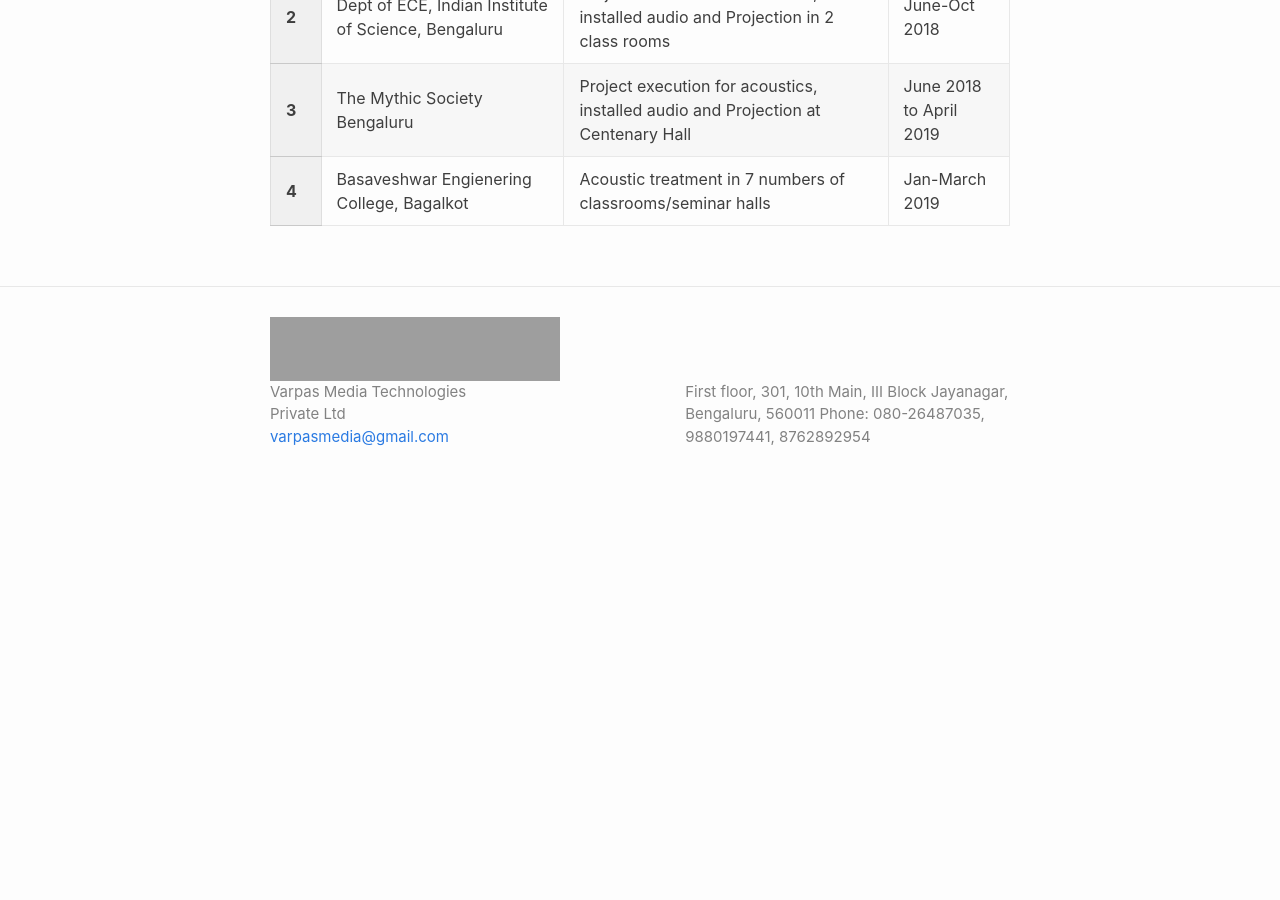
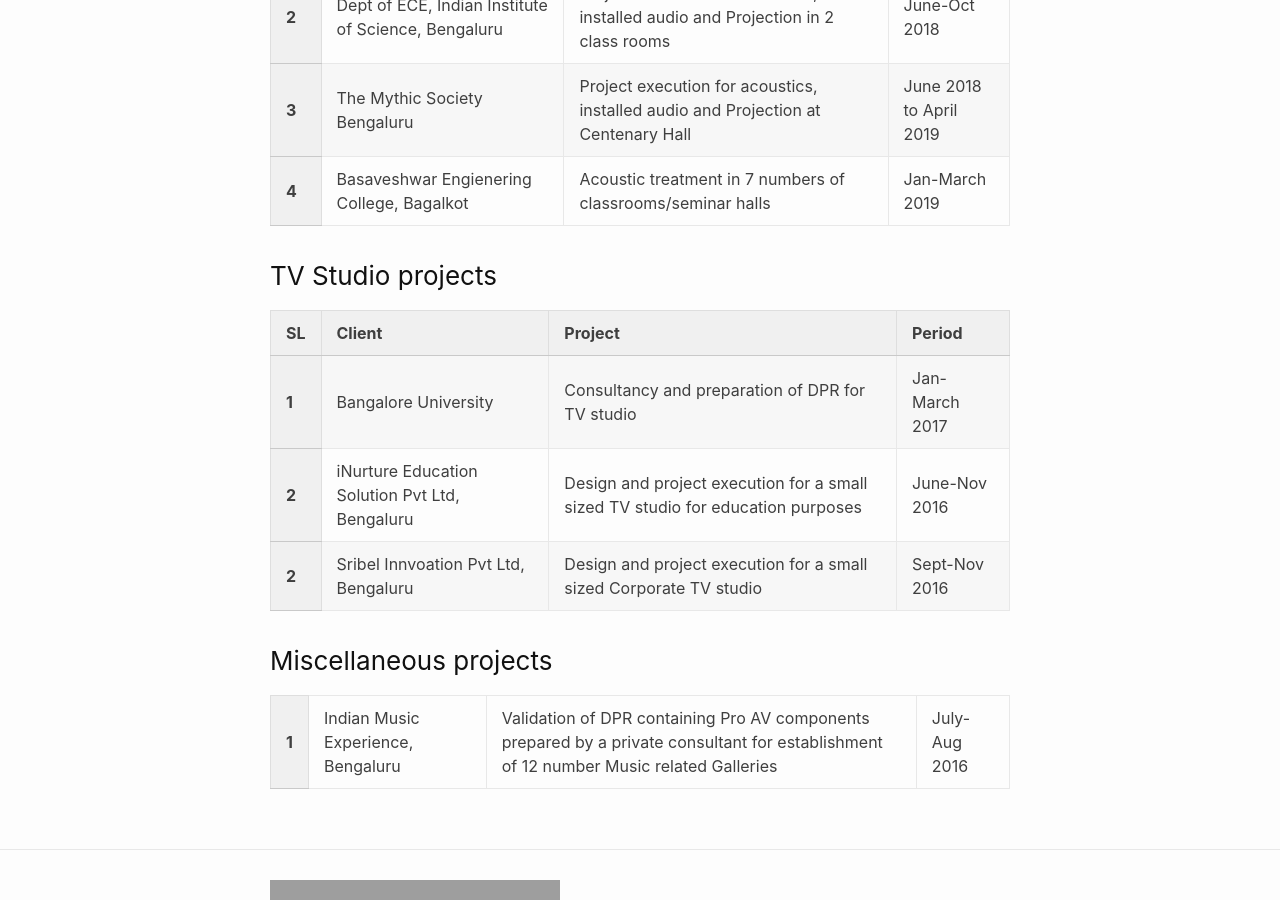
Before and after one commit to VarpasMedia/VarpasMedia.github.io, a Jekyll site: the page built from Projects.md, in a window 1280 px wide and 900 px high, scrolled down 1603 px. Built offline with Jekyll 4.4.1, drawn with Linux system fonts in a browser that asks for light colours; our own code applies the rules of GitHub Pages for plain Markdown files; before the commit the page ends 2111 px from its top, so only the background shows below that; grey boxes are pictures that could not be loaded.

Commit message:
Update Projects.md

```diff
--- a/Projects.md
+++ b/Projects.md
@@ -135,5 +135,53 @@ permalink: /Projects/
     </tr>
 
 
+</table>
+
+
+### TV Studio projects
+<table>
+
+    <tr>
+        <th>SL</th>
+	<th>Client</th>
+        <th>Project</th>
+        <th>Period</th>
+    </tr>
+
+   <tr>
+        <th>1</th>
+	<td>Bangalore University</td>
+        <td>Consultancy and preparation of DPR for TV studio</td>
+        <td>Jan-March 2017</td>
+    </tr>
+
+
+    <tr>
+        <th>2</th>
+	<td>iNurture Education Solution Pvt Ltd, Bengaluru</td>
+        <td>Design and project execution for a small sized TV studio for education purposes</td>
+        <td>June-Nov 2016</td>
+    </tr>
+
+    <tr>
+        <th>2</th>
+	<td>Sribel Innvoation Pvt Ltd, Bengaluru</td>
+        <td>Design and project execution for a small sized Corporate TV studio</td>
+        <td>Sept-Nov 2016</td>
+    </tr>
+
 
 </table>
+
+
+
+### Miscellaneous projects
+<table>
+    <tr>
+        <th>1</th>
+	<td>Indian Music Experience, Bengaluru</td>
+        <td>Validation of DPR containing Pro AV components prepared by a private consultant for establishment of 12 number Music related Galleries </td>
+        <td>July- Aug 2016</td>
+    </tr>
+
+</table>
```
